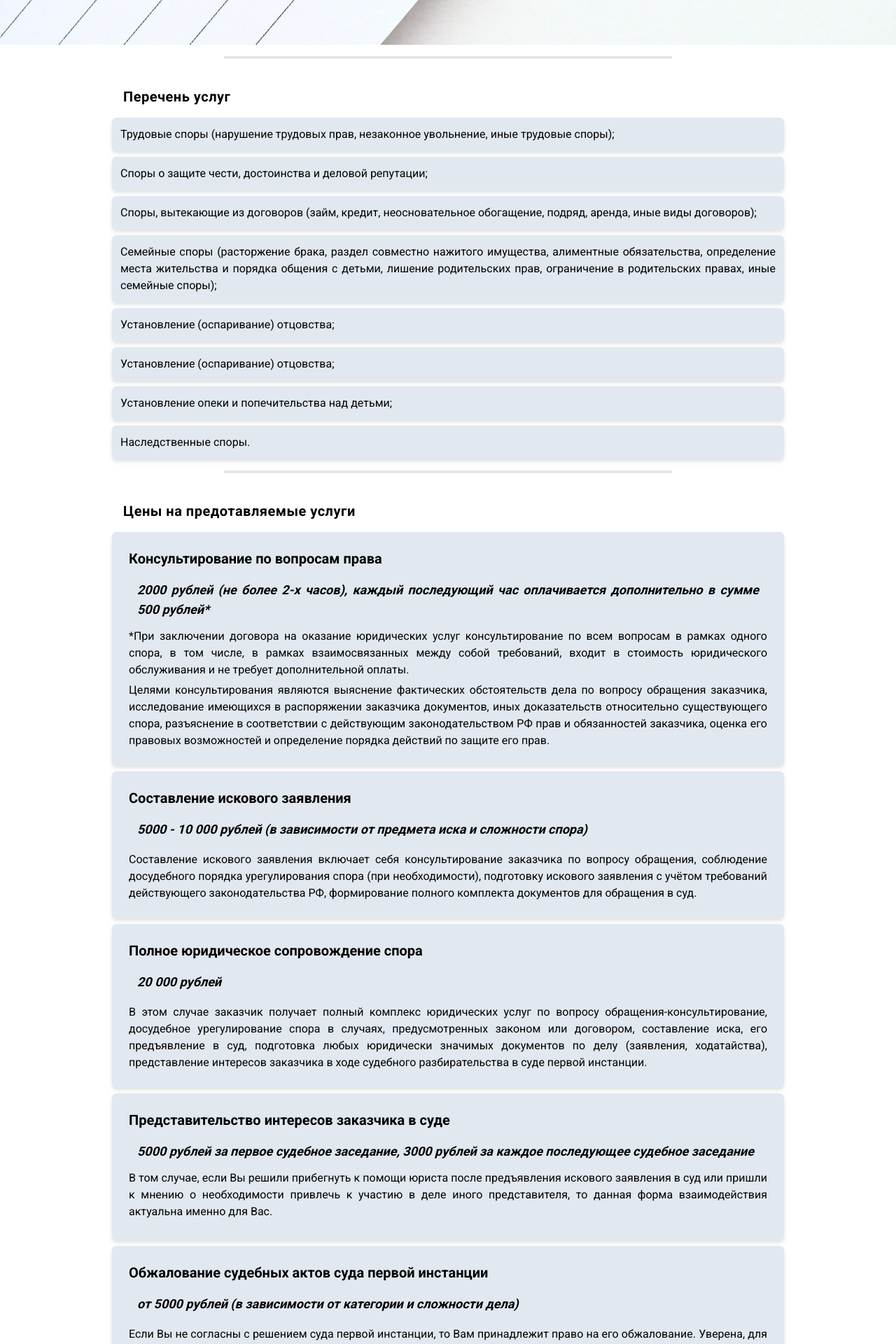
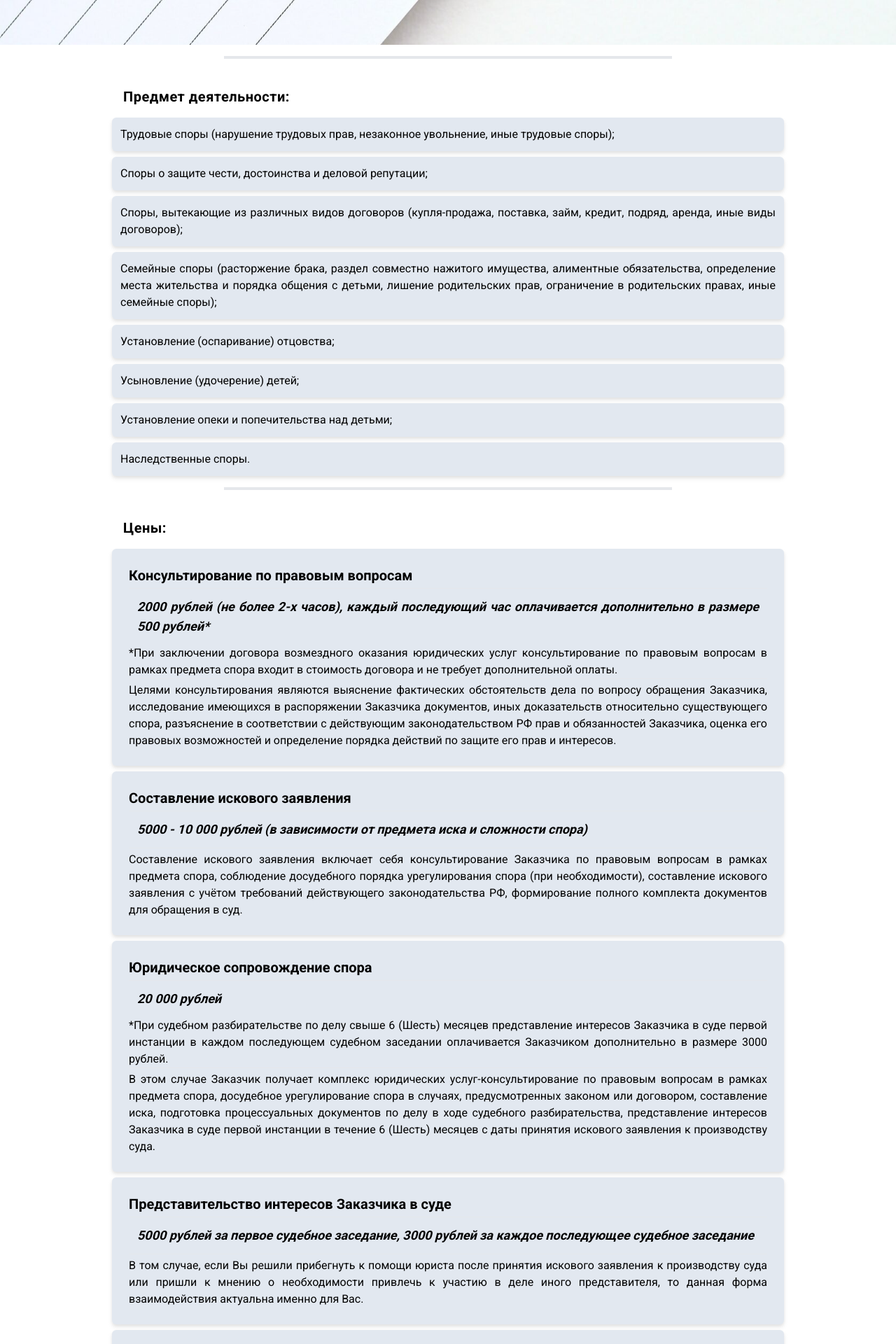
Before and after one commit to mizonov-iv/lawyer, a Vue app: page / in a window 1280 px wide. Shown: the part 840-2760 px from the top of the page at 70% size. Built offline with nearby package versions, Linux system fonts and the light colour scheme.

Commit message:
no message

```diff
--- a/src/App.vue
+++ b/src/App.vue
@@ -5,12 +5,10 @@
       <h1 class="text-4xl	md:text-7xl font-bold text-center md:text-right text-slate-700">Доверенное лицо <br> в области права <br> в Екатеринбурге</h1>
     </header>
   </section>
-
   <hr class="m-4 border-2 w-1/2 mx-auto">
-
   <section class="container mx-auto px-4 md:px-40 mt-10" id="services">
     <header>
-      <h2 class="m-4 font-bold text-xl	tracking-wide">Перечень услуг</h2>
+      <h2 class="m-4 font-bold text-xl	tracking-wide">Предмет деятельности:</h2>
     </header>
     <main>
       <ul class="text-justify">
@@ -20,12 +18,10 @@
       </ul>
     </main>
   </section>
-
   <hr class="m-4 border-2 w-1/2 mx-auto">
-
   <section class="container mx-auto px-4 md:px-40 mt-10" id="price">
     <header>
-      <h2 class="m-4 font-bold text-xl tracking-wide">Цены на предотавляемые услуги</h2>
+      <h2 class="m-4 font-bold text-xl tracking-wide">Цены:</h2>
     </header>
     <main>
       <ul class="text-justify">
@@ -40,20 +36,18 @@
       </ul>
     </main>
   </section>
-
   <hr class="m-4 border-2 w-1/2 mx-auto mt-10">
-
   <section class="container mx-auto px-4 md:px-40" id="about">
     <header>
-      <h2 class="m-4 font-bold text-xl tracking-wide">Обо мне</h2>
+      <h2 class="m-4 font-bold text-xl tracking-wide">Обо мне:</h2>
     </header>
     <main>
-      <div class="text-base text-justify">
+      <div class="text-base">
         <p class="mb-4">
           Приветствую Вас на моём сайте и давайте знакомиться.
         </p>
         <p class="mb-4">
-          Меня зовут Савчук Янина Константиновна. В 2002 году окончила Уральскую государственную юридическую академию (в настоящее время-Уральский государственный юридический университет), специальность-юриспруденция. Стаж работы по специальности-18 лет. Имею опыт работы как в коммерческих организациях, так и в органах судебной власти, что позволяет мне оказывать квалифицированную юридическую помощь по широкому спектру правовых вопросов.
+          Меня зовут Савчук Янина Константиновна. В 2002 году окончила Уральскую государственную юридическую академию (в настоящее время - Уральский государственный юридический университет), специальность - юриспруденция. Стаж работы по специальности - 18 лет. Имею опыт работы как в коммерческих организациях, так и в органах судебной власти, что позволяет мне оказывать квалифицированную юридическую помощь по широкому спектру правовых вопросов.
         </p>
         <p class="mb-4">
           Форму нашего взаимодействия Вы определяете самостоятельно, от консультирования до полного юридического сопровождения по вопросу обращения. При этом, важно помнить, основой любого продуктивного взаимодействия являются открытость и доверие, что позволяет с самого начала правильно оценить сложившуюся спорную ситуацию, расставить правильные приоритеты и ориентиры в работе и, как следствие, получить положительный (желаемый) результат.
@@ -70,17 +64,13 @@
       </div>
     </main>
   </section>
-
   <hr class="m-4 border-2 w-1/2 mx-auto">
-
   <Footer/>
 </template>
-
 <script setup>
 import Navbar from "./components/Navbar.vue";
 import Footer from "./components/Footer.vue";
 import {ref} from "vue";
-
 const servicesItems = ref([
   {
     name: "Трудовые споры (нарушение трудовых прав, незаконное увольнение, иные трудовые споры);"
@@ -89,7 +79,7 @@ const servicesItems = ref([
     name: "Споры о защите чести, достоинства и деловой репутации;"
   },
   {
-    name: "Споры, вытекающие из договоров (займ, кредит, неосновательное обогащение, подряд, аренда, иные виды договоров);"
+    name: "Споры, вытекающие из различных видов договоров (купля-продажа, поставка, займ, кредит, подряд, аренда, иные виды договоров);"
   },
   {
     name: "Семейные споры (расторжение брака, раздел совместно нажитого имущества, алиментные обязательства, определение места жительства и порядка общения с детьми, лишение родительских прав, ограничение в родительских правах, иные семейные споры);"
@@ -98,7 +88,7 @@ const servicesItems = ref([
     name: "Установление (оспаривание) отцовства;"
   },
   {
-    name: "Установление (оспаривание) отцовства;"
+    name: "Усыновление (удочерение) детей;"
   },
   {
     name: "Установление опеки и попечительства над детьми;"
@@ -106,42 +96,34 @@ const servicesItems = ref([
   {
     name: "Наследственные споры."
   },
-])
-
+]);
 const priceItems = ref([
   {
-    title: "Консультирование по вопросам права",
-    price: "2000 рублей (не более 2-х часов), каждый последующий час оплачивается дополнительно в сумме 500 рублей*",
-    additional: "*При заключении договора на оказание юридических услуг консультирование по всем вопросам в рамках одного спора, в том числе, в рамках взаимосвязанных между собой требований, входит в стоимость юридического обслуживания и не требует дополнительной оплаты.",
-    subtitle: "Целями консультирования являются выяснение фактических обстоятельств дела по вопросу обращения заказчика, исследование имеющихся в распоряжении заказчика документов, иных доказательств относительно существующего спора, разъяснение в соответствии с действующим законодательством РФ прав и обязанностей заказчика, оценка его правовых возможностей и определение порядка действий по защите его прав.",
-    img_url: ""
+    title: "Консультирование по правовым вопросам",
+    price: "2000 рублей (не более 2-х часов), каждый последующий час оплачивается дополнительно в размере 500 рублей*",
+    additional: "*При заключении договора возмездного оказания юридических услуг консультирование по правовым вопросам в рамках предмета спора входит в стоимость договора и не требует дополнительной оплаты.",
+    subtitle: "Целями консультирования являются выяснение фактических обстоятельств дела по вопросу обращения Заказчика, исследование имеющихся в распоряжении Заказчика документов, иных доказательств относительно существующего спора, разъяснение в соответствии с действующим законодательством РФ прав и обязанностей Заказчика, оценка его правовых возможностей и определение порядка действий по защите его прав и интересов.",
   },
   {
     title: "Составление искового заявления",
     price: "5000 - 10 000 рублей (в зависимости от предмета иска и сложности спора)",
-    subtitle: "Составление искового заявления включает себя консультирование заказчика по вопросу обращения, соблюдение досудебного порядка урегулирования спора (при необходимости), подготовку искового заявления с учётом требований действующего законодательства РФ, формирование полного комплекта документов для обращения в суд.",
-    img_url: ""
+    subtitle: "Составление искового заявления включает себя консультирование Заказчика по правовым вопросам в рамках предмета спора, соблюдение досудебного порядка урегулирования спора (при необходимости), составление искового заявления с учётом требований действующего законодательства РФ, формирование полного комплекта документов для обращения в суд.",
   },
   {
-    title: "Полное юридическое сопровождение спора",
+    title: "Юридическое сопровождение спора",
     price: "20 000 рублей",
-    subtitle: "В этом случае заказчик получает полный комплекс юридических услуг по вопросу обращения-консультирование, досудебное урегулирование спора в случаях, предусмотренных законом или договором, составление иска, его предъявление в суд, подготовка любых юридически значимых документов по делу (заявления, ходатайства), представление интересов заказчика в ходе судебного разбирательства в суде первой инстанции.",
-    img_url: ""
+    additional: "*При судебном разбирательстве по делу свыше 6 (Шесть) месяцев представление интересов Заказчика в суде первой инстанции в каждом последующем судебном заседании оплачивается Заказчиком дополнительно в размере 3000 рублей.",
+    subtitle: "В этом случае Заказчик получает комплекс юридических услуг-консультирование по правовым вопросам в рамках предмета спора, досудебное урегулирование спора в случаях, предусмотренных законом или договором, составление иска, подготовка процессуальных документов по делу в ходе судебного разбирательства, представление интересов Заказчика в суде первой инстанции в течение 6 (Шесть) месяцев с даты принятия искового заявления к производству суда.",
   },
   {
-    title: "Представительство интересов заказчика в суде",
+    title: "Представительство интересов Заказчика в суде",
     price: "5000 рублей за первое судебное заседание, 3000 рублей за каждое последующее судебное заседание",
-    additional: "В том случае, если Вы решили прибегнуть к помощи юриста после предъявления искового заявления в суд или пришли к мнению о необходимости привлечь к участию в деле иного представителя, то данная форма взаимодействия актуальна именно для Вас.",
-    subtitle: "",
-    img_url: ""
+    subtitle: "В том случае, если Вы решили прибегнуть к помощи юриста после принятия искового заявления к производству суда или пришли к мнению о необходимости привлечь к участию в деле иного представителя, то данная форма взаимодействия актуальна именно для Вас.",
   },
   {
-    title: "Обжалование судебных актов суда первой инстанции ",
+    title: "Обжалование судебных актов суда первой инстанции",
     price: "от 5000 рублей (в зависимости от категории и сложности дела)",
-    additional: "",
     subtitle: "Если Вы не согласны с решением суда первой инстанции, то Вам принадлежит право на его обжалование. Уверена, для защиты своих прав и законных интересов важно использовать все предусмотренные действующим законодательством РФ возможности.",
-    img_url: ""
   },
 ])
-
 </script>
--- a/src/components/ContactForm.vue
+++ b/src/components/ContactForm.vue
@@ -15,7 +15,7 @@
         <input
             class="block border-2 mx-auto w-full rounded p-2"
             type="text"
-            placeholder="Введите имя..."
+            placeholder="Введите имя"
             v-model="form.name"
             id="validationUsername"
         >
@@ -27,6 +27,15 @@
             placeholder="Номер телефона"
             v-model="form.phone"
             v-mask="'+7(###)###-##-##'"
+            id="validationPhone"
+        >
+      </div>
+      <div class="w-full mt-2">
+        <input
+            class="block border-2 mx-auto w-full rounded p-2"
+            type="text"
+            placeholder="Кратко опишите суть обращения"
+            v-model="form.descr"
             id="validationPhone"
         >
       </div>
@@ -49,7 +58,8 @@ export default {
   data: () => ({
     form: {
       name: "",
-      phone: ""
+      phone: "",
+      descr: ""
     }
   }),
   directives: {mask},
@@ -65,7 +75,8 @@ export default {
 
       let message = `<b>Заявка с сайта:</b>\n`;
       message += `<b>Отправитель: </b> ${this.form.name} \n`;
-      message += `<b>Телефон: </b> ${this.form.phone}`;
+      message += `<b>Телефон: </b> ${this.form.phone} \n`;
+      message += `<b>Суть обращения: </b> ${this.form.descr}`;
 
       axios.post(URI_API, {
         chat_id: CHAT_ID,
```
